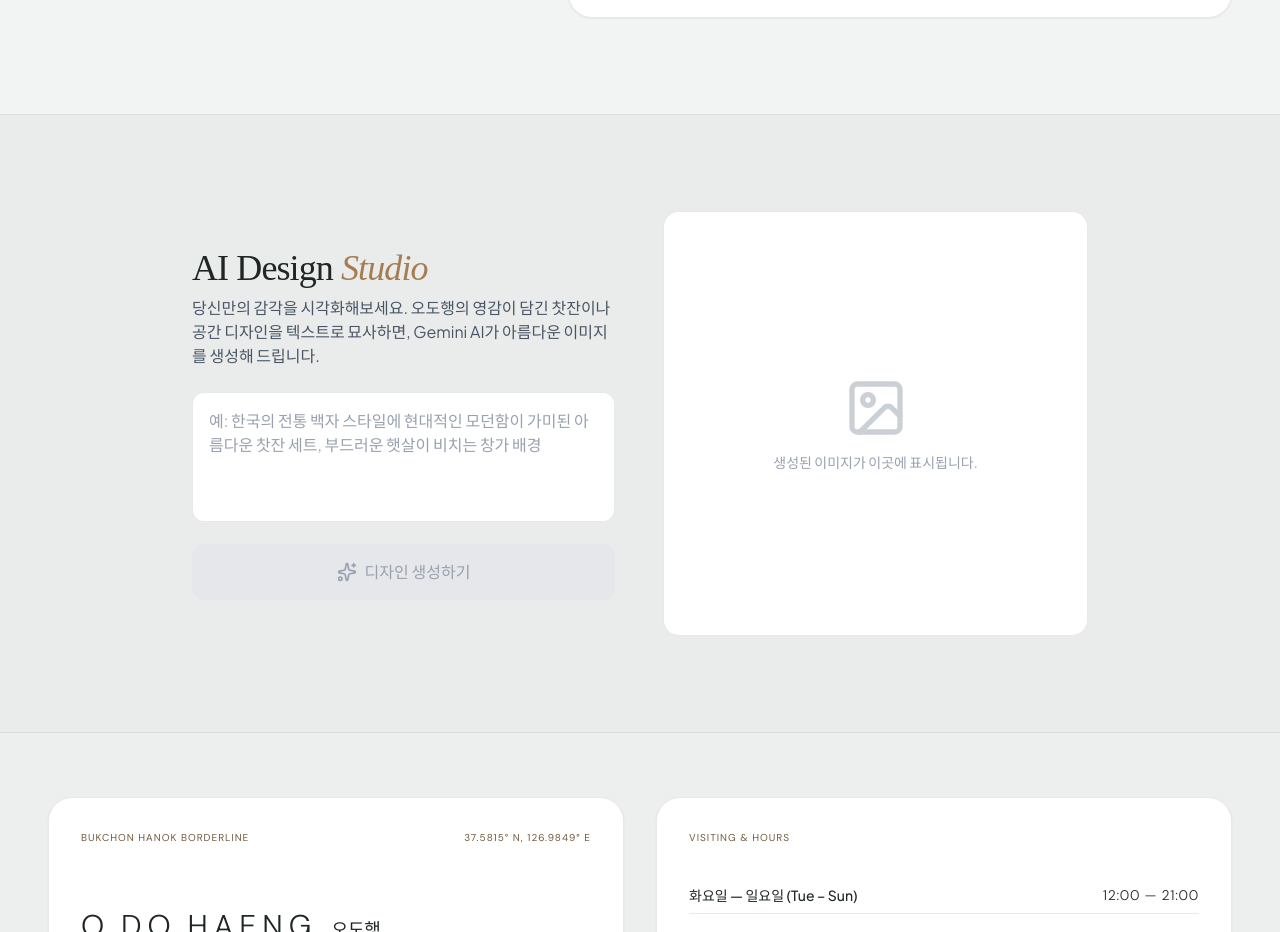
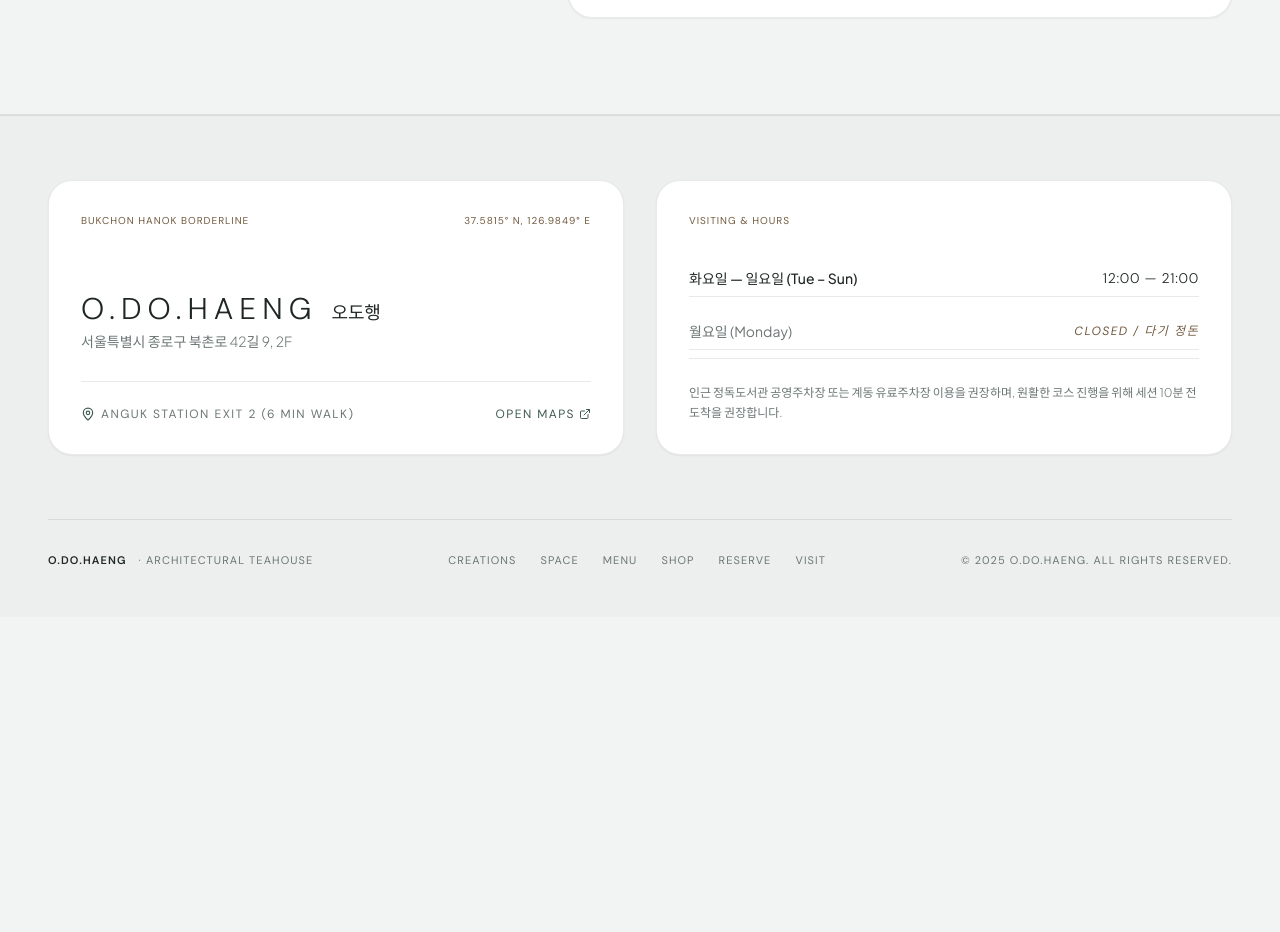
Before and after one commit to oddokaa-creator/odohaeong, a React (Vite) app: page / in a window 1280 px wide. Shown: the part 9537-10469 px from the top of the page. After the commit the page ends 10154 px from the top, so only its background shows below. Built offline with nearby package versions, Linux system fonts and the light colour scheme; no server answers.

Commit message:
Remove AI Design Studio component from main application

```diff
--- a/src/App.tsx
+++ b/src/App.tsx
@@ -13,7 +13,6 @@
 import { CartDrawer } from './components/CartDrawer';
 import { ExportHtmlModal } from './components/ExportHtmlModal';
 import { ToastContainer } from './components/ToastContainer';
-import { AiDesignGenerator } from './components/AiDesignGenerator';
 
 export default function App() {
   const isDarkMode = useAppStore(state => state.isDarkMode);
@@ -51,9 +50,6 @@
 
         {/* 8. Intimate Teahouse Reservation & VIP Gifting (#inquiry-form) */}
         <ReservationInquirySection />
-
-        {/* 10. AI Design Studio */}
-        <AiDesignGenerator />
       </main>
 
       {/* 8. Visiting & Hours Footer */}
```
